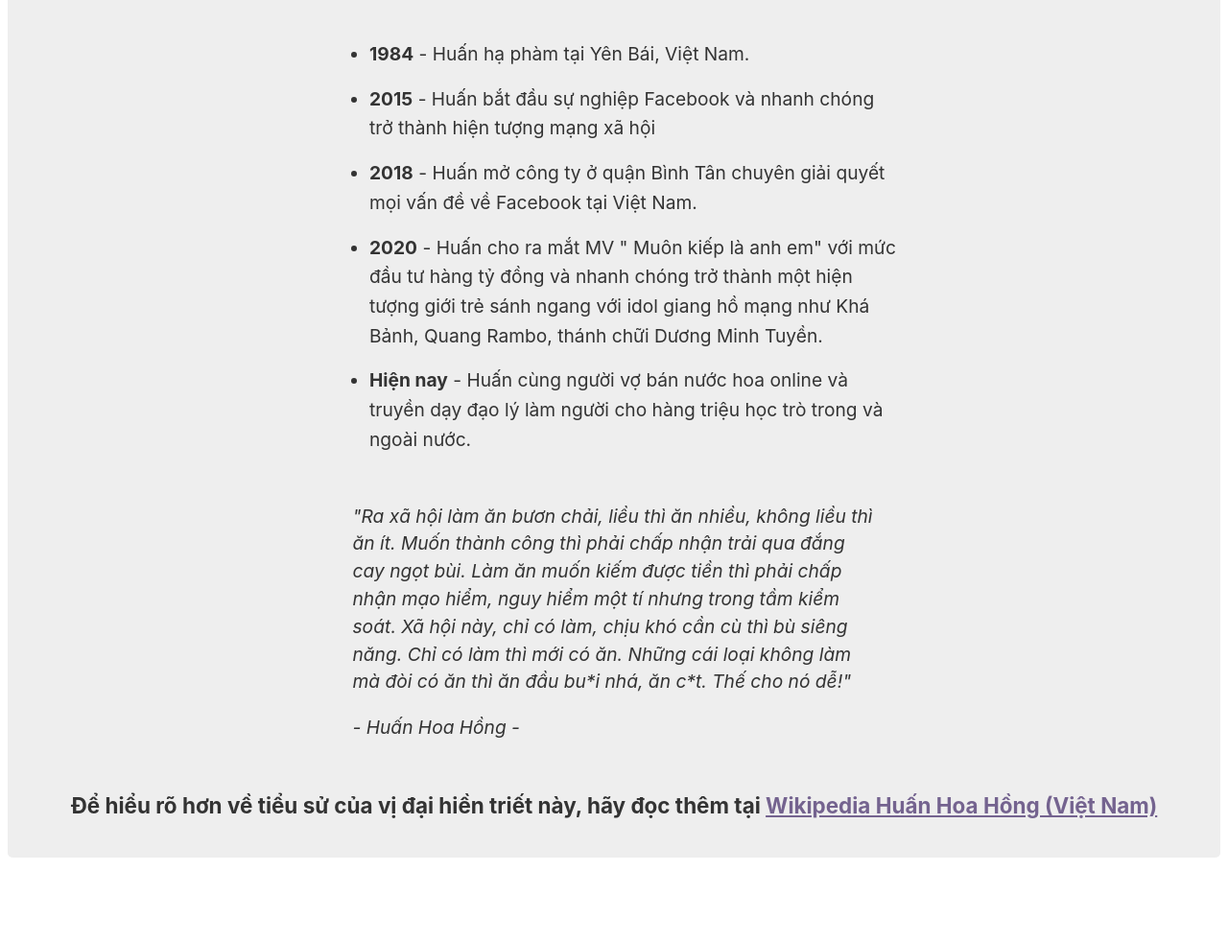
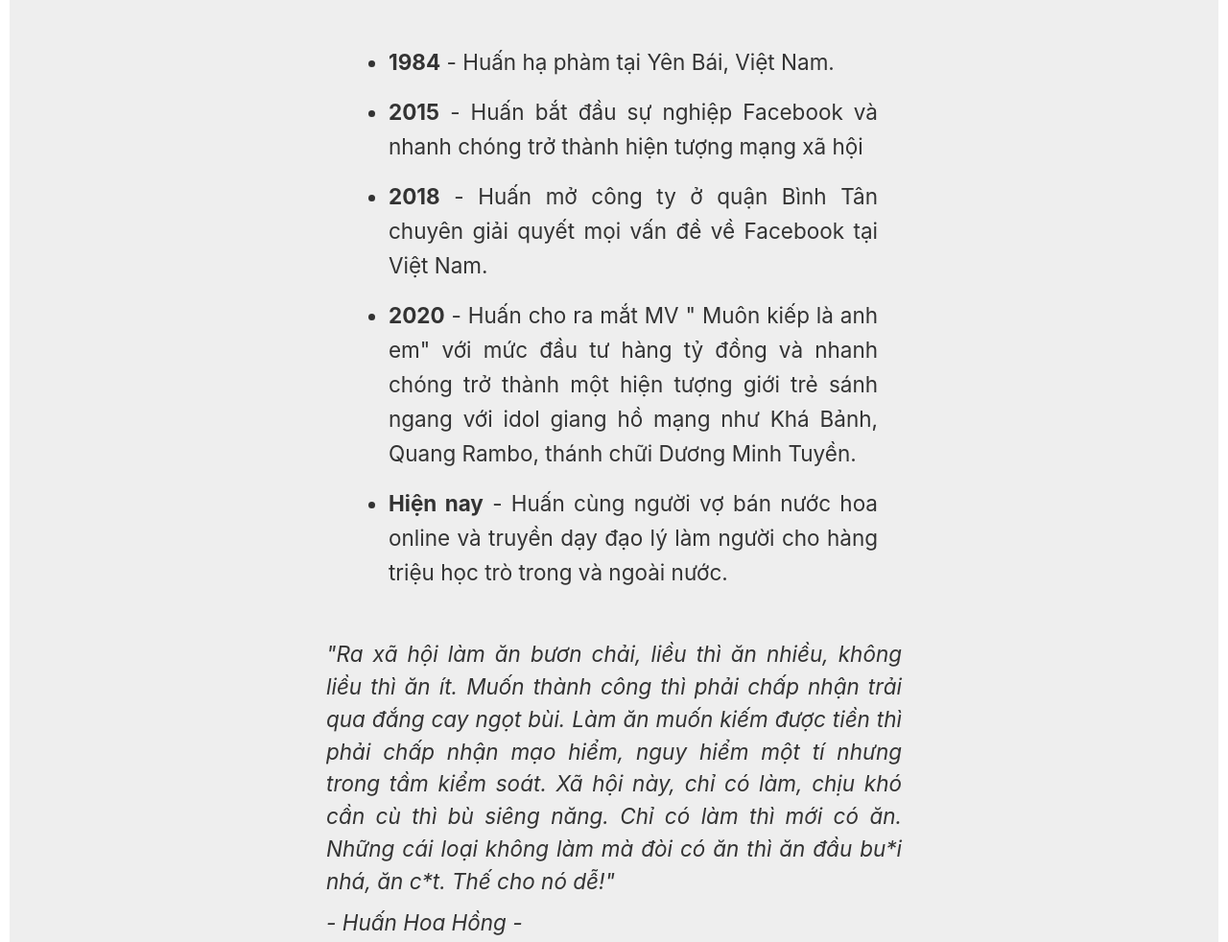
Before and after one commit to letiendat1002/Responsive-Tribute-Web-Page, a plain HTML site: page index.html in a window 1280 px wide. Shown: the part 657-1639 px from the top of the page at 96% size. Before the commit the page ends 1581 px from the top, so only its background shows below. Drawn offline with Linux system fonts and the light colour scheme.

Commit message:
Format css

```diff
--- a/index.html
+++ b/index.html
@@ -13,7 +13,7 @@
   <div id="main">
     <header>
       <h1 id="title">Thầy Huấn Hoa Hồng</h1>
-      <p>Người thầy vĩ đại của hàng triệu giới trẻ Việt Nam</p>
+      <p id="title-caption">Người thầy vĩ đại của hàng triệu giới trẻ Việt Nam</p>
     </header>
     <main>
       <figure id="img-div">
@@ -37,10 +37,10 @@
             triệu học trò trong và ngoài nước.</li>
           </ul>
           <blockquote cite="https://www.xn--ph-fja.vn/2021/01/cam-nghi-ve-huan-rose-khong-lam-ma-oi.html">
-            <p>"Ra xã hội làm ăn bươn chải, liều thì ăn nhiều, không liều thì ăn ít. Muốn thành công thì phải chấp nhận
-              trải qua đắng cay ngọt bùi. Làm ăn muốn kiếm được tiền thì phải chấp nhận mạo hiểm, nguy hiểm một tí nhưng
-              trong tầm kiểm soát. Xã hội này, chỉ có làm, chịu khó cần cù thì bù siêng năng. Chỉ có làm thì mới có ăn.
-              Những cái loại không làm mà đòi có ăn thì ăn đầu bu*i nhá, ăn c*t. Thế cho nó dễ!"</p>
+            <p id="quote">"Ra xã hội làm ăn bươn chải, liều thì ăn nhiều, không liều thì ăn ít. Muốn thành công thì phải
+              chấp nhận trải qua đắng cay ngọt bùi. Làm ăn muốn kiếm được tiền thì phải chấp nhận mạo hiểm, nguy hiểm
+              một tí nhưng trong tầm kiểm soát. Xã hội này, chỉ có làm, chịu khó cần cù thì bù siêng năng. Chỉ có làm
+              thì mới có ăn. Những cái loại không làm mà đòi có ăn thì ăn đầu bu*i nhá, ăn c*t. Thế cho nó dễ!"</p>
             <cite>- Huấn Hoa Hồng -</cite>
           </blockquote>
           <h3>Để hiểu rõ hơn về tiểu sử của vị đại hiền triết này, hãy đọc thêm tại <a id="tribute-link"
--- a/styles.css
+++ b/styles.css
@@ -4,21 +4,30 @@
 	}
 }
 
+* {
+	box-sizing: border-box;
+}
+
+html {
+	font-size: 10px;
+}
+
 body {
-  font-family: -apple-system, BlinkMacSystemFont, 'Segoe UI', 'Roboto', 'Helvetica Neue', Arial, sans-serif;
-  font-size: 1.2rem;
+	font-family: -apple-system, BlinkMacSystemFont, "Segoe UI", "Roboto",
+		"Helvetica Neue", Arial, sans-serif;
+	font-size: 2.25rem;
 	line-height: 1.5;
 	text-align: center;
 	color: #333;
 	margin: 0;
 }
 
-h1 {
-  margin-bottom: 0;
+#title {
+	margin: 0;
 }
 
 #main {
-  margin: 30px 8px;
+	margin: 30px 10px;
 	padding: 15px;
 	border-radius: 5px;
 	background: #eee;
@@ -30,8 +39,8 @@ h1 {
 	}
 }
 
-#img-div{
-  background: #FFFFFF;
+#img-div {
+	background: #ffffff;
 	padding: 10px;
 	margin: 0;
 }
@@ -48,8 +57,14 @@ img {
 }
 
 @media (max-width: 460px) {
+	#title {
+		font-size: 3.5rem;
+	}
+	#title-caption {
+		font-size: 2rem;
+	}
 	#img-caption {
-    font-size: 1rem;
+		font-size: 1.75rem;
 	}
 }
 
@@ -69,7 +84,7 @@ a:visited {
 ul {
 	max-width: 550px;
 	margin: 0 auto 50px auto;
-  text-align: left;
+	text-align: justify;
 	line-height: 1.6;
 }
 
@@ -79,7 +94,15 @@ li {
 
 blockquote {
 	font-style: italic;
-  max-width: 545px;
+	max-width: 600px;
 	margin: 0 auto 50px auto;
-  text-align: left;
+	text-align: justify;
 }
+
+#quote {
+	margin: 0 0 10px 0;
+}
+
+cite {
+	margin: 0;
+}
```
Lines whose indentation alone changed are shown as unchanged.
